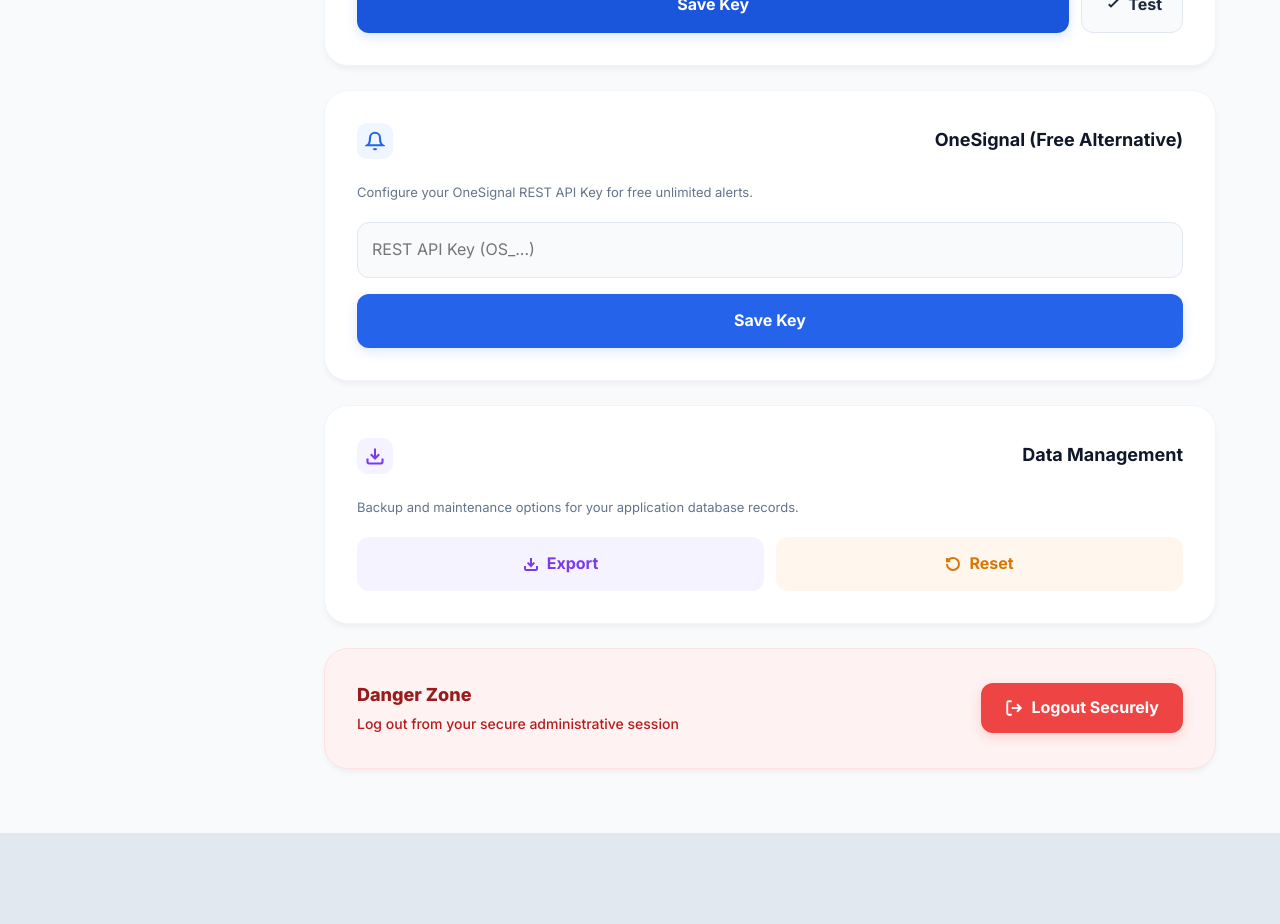
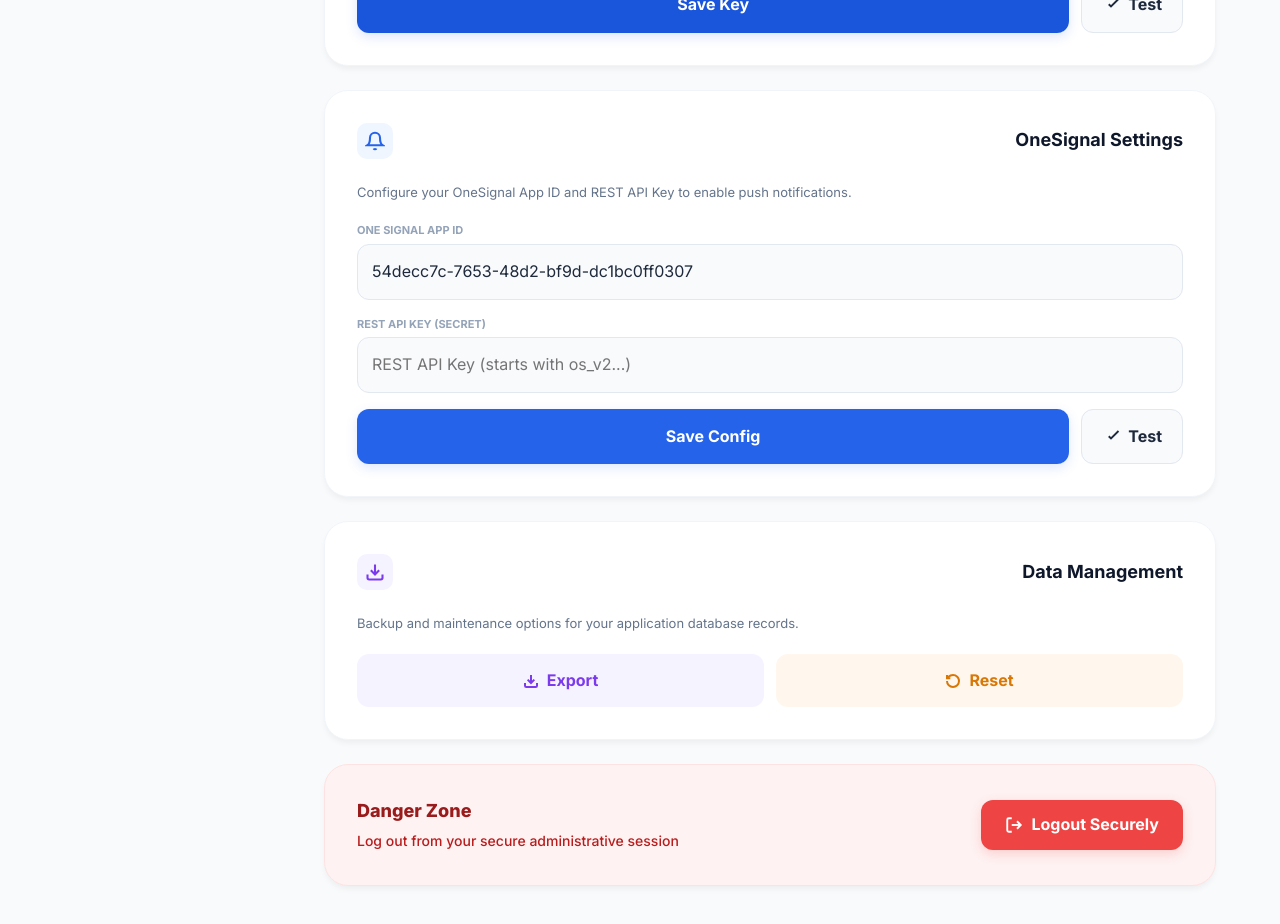
Before and after one commit to rudrodeb029/Job-Circular, a React (Vite) app: page /admin/settings in a window 1280 px wide. Shown: the part 1220-2144 px from the top of the page. Before the commit the page ends 2053 px from the top, so only its background shows below. Built offline with nearby package versions, Linux system fonts and the light colour scheme; no server answers; the database is empty.

Commit message:
OneSignal v5: Corrected Authorization header to 'Key' for v2 App JWTs, improved Admin Settings test logic, and added extensive logging for push broadcast.

```diff
--- a/src/pages/admin/AdminSettings.jsx
+++ b/src/pages/admin/AdminSettings.jsx
@@ -14,6 +14,7 @@ const AdminSettings = () => {
   const [emailNotifs, setEmailNotifs] = useState(true);
   const [showExpired, setShowExpired] = useState(false);
   const [fcmServerKey, setFcmServerKey] = useState(localStorage.getItem('fcm_server_key') || '');
+  const [onesignalAppId, setOnesignalAppId] = useState(localStorage.getItem('onesignal_app_id') || '54decc7c-7653-48d2-bf9d-dc1bc0ff0307');
   const [onesignalRestKey, setOnesignalRestKey] = useState(localStorage.getItem('onesignal_rest_api_key') || '');
 
   const handleUpdateProfile = (e) => {
@@ -31,29 +32,29 @@ const AdminSettings = () => {
     alert('FCM Server Key saved successfully!');
   };
 
-  const handleSaveOnesignalKey = (e) => {
+  const handleSaveOnesignalConfig = (e) => {
     e.preventDefault();
+    localStorage.setItem('onesignal_app_id', onesignalAppId);
     localStorage.setItem('onesignal_rest_api_key', onesignalRestKey);
-    alert('OneSignal REST API Key saved successfully!');
+    alert('OneSignal configuration saved successfully!');
   };
 
   const handleTestNotification = async () => {
-    if (!fcmServerKey && !onesignalRestKey) {
-      alert('Please save an FCM or OneSignal Key first!');
+    if (!onesignalRestKey) {
+      alert('Please save your OneSignal REST API Key first!');
       return;
     }
     try {
-      if (onesignalRestKey) {
         const { broadcastPush } = await import('../../utils/oneSignalWrapper');
-        await broadcastPush('Test Notification 🔔', 'If you see this, OneSignal setup is working!', { type: 'test' });
-        alert('OneSignal Test sent!');
-      } else {
-        const { sendPushToAll } = await import('../../utils/notifications');
-        await sendPushToAll('Test Notification 🔔', 'If you see this, your FCM setup is working correctly!', { type: 'test' });
-        alert('FCM Test notification sent!');
-      }
+        const result = await broadcastPush('Test Notification 🔔', 'If you see this, OneSignal setup is working correctly!', { type: 'test' });
+
+        if (result.success) {
+            alert('OneSignal Test sent successfully!');
+        } else {
+            alert('OneSignal Error: ' + JSON.stringify(result.error));
+        }
     } catch (err) {
-      alert('Failed: ' + err.message);
+      alert('System Failed: ' + err.message);
     }
   };
 
@@ -212,13 +213,24 @@ const AdminSettings = () => {
             <div style={{ width: '36px', height: '36px', background: '#eff6ff', borderRadius: '10px', display: 'flex', alignItems: 'center', justifyContent: 'center', color: '#2563eb' }}>
               <svg width="20" height="20" viewBox="0 0 24 24" fill="none" stroke="currentColor" strokeWidth="2.5"><path d="M18 8A6 6 0 0 0 6 8c0 7-3 9-3 9h18s-3-2-3-9"></path><path d="M13.73 21a2 2 0 0 1-3.46 0"></path></svg>
             </div>
-            <h3>OneSignal (Free Alternative)</h3>
+            <h3>OneSignal Settings</h3>
           </div>
-          <p style={{ color: '#64748b', fontSize: '13px', marginBottom: '20px', lineHeight: 1.5 }}>Configure your OneSignal REST API Key for free unlimited alerts.</p>
-          <form onSubmit={handleSaveOnesignalKey} style={{ display: 'flex', flexDirection: 'column', gap: '16px' }}>
-            <input type="password" className="modern-input" placeholder="REST API Key (OS_...)" value={onesignalRestKey} onChange={e => setOnesignalRestKey(e.target.value)} />
+          <p style={{ color: '#64748b', fontSize: '13px', marginBottom: '20px', lineHeight: 1.5 }}>Configure your OneSignal App ID and REST API Key to enable push notifications.</p>
+          <form onSubmit={handleSaveOnesignalConfig} style={{ display: 'flex', flexDirection: 'column', gap: '16px' }}>
+            <div>
+                <label style={{ fontSize: '11px', fontWeight: 700, color: '#94a3b8', marginBottom: '4px', display: 'block' }}>ONE SIGNAL APP ID</label>
+                <input className="modern-input" placeholder="App ID (e.g. 54de...)" value={onesignalAppId} onChange={e => setOnesignalAppId(e.target.value)} />
+            </div>
+            <div>
+                <label style={{ fontSize: '11px', fontWeight: 700, color: '#94a3b8', marginBottom: '4px', display: 'block' }}>REST API KEY (SECRET)</label>
+                <input type="password" className="modern-input" placeholder="REST API Key (starts with os_v2...)" value={onesignalRestKey} onChange={e => setOnesignalRestKey(e.target.value)} />
+            </div>
             <div style={{ display: 'flex', gap: '12px' }}>
-              <button type="submit" style={{ flex: 1, padding: '14px', background: '#2563eb', color: 'white', border: 'none', borderRadius: '12px', fontWeight: 700, cursor: 'pointer', boxShadow: '0 4px 12px rgba(37, 99, 235, 0.15)' }}>Save Key</button>
+              <button type="submit" style={{ flex: 1, padding: '14px', background: '#2563eb', color: 'white', border: 'none', borderRadius: '12px', fontWeight: 700, cursor: 'pointer', boxShadow: '0 4px 12px rgba(37, 99, 235, 0.15)' }}>Save Config</button>
+              <button type="button" onClick={handleTestNotification} style={{ padding: '14px 20px', background: '#f8fafc', color: '#1e293b', border: '1.5px solid #e2e8f0', borderRadius: '12px', fontWeight: 700, cursor: 'pointer', display: 'flex', alignItems: 'center', gap: '8px' }}>
+                <svg width="18" height="18" viewBox="0 0 24 24" fill="none" stroke="currentColor" strokeWidth="2.5"><polyline points="22 4 12 14.01 9 11.01"></polyline></svg>
+                Test
+              </button>
             </div>
           </form>
         </div>
--- a/src/utils/oneSignalWrapper.js
+++ b/src/utils/oneSignalWrapper.js
@@ -1,6 +1,11 @@
 import { Capacitor } from '@capacitor/core';
 
-const ONESIGNAL_APP_ID = "54decc7c-7653-48d2-bf9d-dc1bc0ff0307";
+// Hardcoded Default App ID (can be overridden in settings)
+const DEFAULT_APP_ID = "54decc7c-7653-48d2-bf9d-dc1bc0ff0307";
+
+export const getOneSignalAppId = () => {
+    return localStorage.getItem('onesignal_app_id') || DEFAULT_APP_ID;
+};
 
 /**
  * OneSignal JavaScript Wrapper for Capacitor
@@ -10,28 +15,27 @@ export const initializeOneSignal = () => {
 
   const performInit = () => {
     const OneSignal = window.OneSignal || (window.plugins && window.plugins.OneSignal);
+    const appId = getOneSignalAppId();
 
     if (OneSignal) {
       try {
-        console.log('OneSignal: Initializing with ID:', ONESIGNAL_APP_ID);
+        console.log('OneSignal: Initializing with ID:', appId);
 
         if (typeof OneSignal.initialize === 'function') {
-            OneSignal.initialize(ONESIGNAL_APP_ID);
+            OneSignal.initialize(appId);
         } else if (typeof OneSignal.setAppId === 'function') {
-            OneSignal.setAppId(ONESIGNAL_APP_ID);
+            OneSignal.setAppId(appId);
         }
 
-        const requestPermission = () => {
-            const OS = window.OneSignal || (window.plugins && window.plugins.OneSignal);
-            if (OS && OS.Notifications && typeof OS.Notifications.requestPermission === 'function') {
+        // Configure foreground behavior to show notifications even when app is open
+        if (OneSignal.Notifications && typeof OneSignal.Notifications.requestPermission === 'function') {
+            // Delay the prompt slightly to ensure app UI is loaded
+            setTimeout(() => {
                 console.log('OneSignal: Prompting for push permission...');
-                OS.Notifications.requestPermission(true);
-            } else if (OS && typeof OS.promptForPushNotificationsWithUserResponse === 'function') {
-                OS.promptForPushNotificationsWithUserResponse();
-            }
-        };
+                OneSignal.Notifications.requestPermission(true);
+            }, 5000);
+        }
 
-        setTimeout(requestPermission, 5000);
         console.log('OneSignal: JS initialization complete');
       } catch (e) {
         console.error('OneSignal: JS initialization error:', e);
@@ -54,42 +58,51 @@ export const initializeOneSignal = () => {
 
 /**
  * Broadcast a push notification via OneSignal REST API.
- * HEADS UP: This requires the OneSignal REST API Key to be set in Admin Settings.
  */
 export const broadcastPush = async (title, message, data = {}) => {
     const restKey = localStorage.getItem('onesignal_rest_api_key');
+    const appId = getOneSignalAppId();
 
     if (!restKey) {
-        console.error('OneSignal: REST API Key missing. Please set it in Admin Settings.');
+        console.error('OneSignal: REST API Key missing. Check Admin Settings.');
         return { success: false, error: 'REST API Key missing' };
     }
 
+    console.log('OneSignal: Initiating broadcast fetch...', { title, appId });
+
     try {
+        // OneSignal v2 keys (App JSON Web Tokens) use "Authorization: Key <app_jwt>"
+        // Older REST API keys use "Authorization: Basic <rest_api_key>"
+        const authHeader = restKey.startsWith('os_v2_app_') ? `Key ${restKey}` : `Basic ${restKey}`;
+
         const response = await fetch('https://onesignal.com/api/v1/notifications', {
             method: 'POST',
             headers: {
                 'Content-Type': 'application/json; charset=utf-8',
-                'Authorization': `Basic ${restKey}`
+                'Authorization': authHeader
             },
             body: JSON.stringify({
-                app_id: ONESIGNAL_APP_ID,
+                app_id: appId,
                 included_segments: ['Subscribed Users'],
                 headings: { en: title, bn: title },
                 contents: { en: message, bn: message },
                 data: data,
-                android_accent_color: 'FF1A56DB',
-                // Professional icon settings
-                small_icon: 'ic_stat_onesignal_default',
-                large_icon: 'ic_launcher',
-                priority: 10 // High priority
+                android_visibility: 1,
+                priority: 10
             })
         });
 
         const result = await response.json();
-        console.log('OneSignal: Broadcast result:', result);
-        return { success: !result.errors, data: result };
+
+        if (result.errors) {
+            console.error('OneSignal API Error:', result.errors);
+            return { success: false, error: result.errors };
+        }
+
+        console.log('OneSignal: Push sent successfully:', result);
+        return { success: true, data: result };
     } catch (error) {
-        console.error('OneSignal: Broadcast error:', error);
+        console.error('OneSignal Fetch Error:', error.message);
         return { success: false, error: error.message };
     }
 };
@@ -101,7 +114,6 @@ export const loginOneSignal = (externalId) => {
   if (OneSignal && typeof OneSignal.login === 'function') {
     try {
       OneSignal.login(externalId);
-      console.log('OneSignal: Logged in user:', externalId);
     } catch (e) {
       console.error('OneSignal: Login error:', e);
     }
```
Also changed, not shown: final_v108_sync.png (added), v108_final_check.png (added), 1 other file (tests, documents, lock files or other folders).
